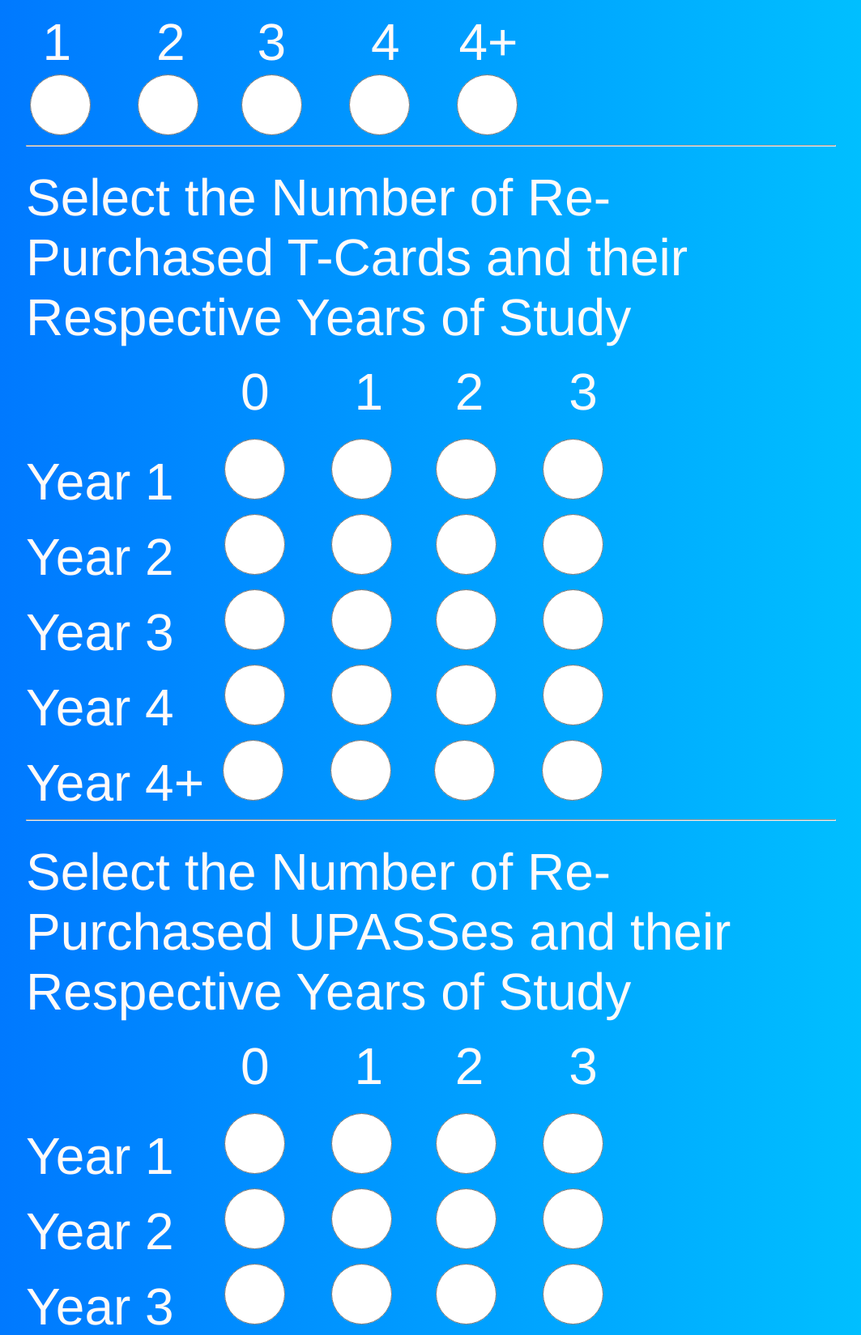
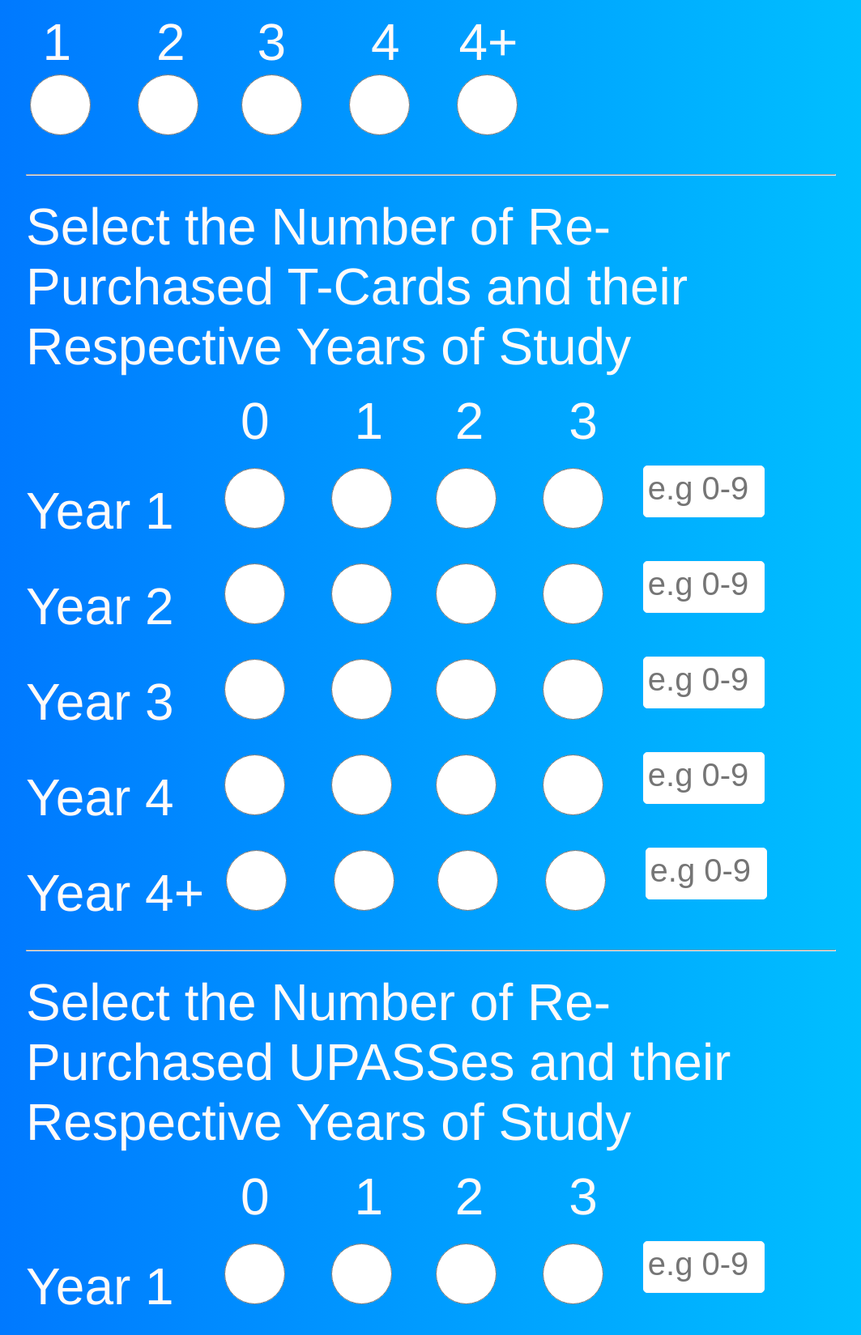
Before and after one commit to ArsalaBangash/STA304ProjectForm, a PHP site: page / in a window 1280 px wide. Shown: the part 349-1998 px from the top of the page at 81% size, without its empty margins (108-1171 px from the left). Run offline with PHP 8.4, Linux system fonts and the light colour scheme; some libraries are stand-ins or nearby versions.

Commit message:
Last commit today

```diff
--- a/index.php
+++ b/index.php
@@ -20,7 +20,7 @@
             $_POST['sumUpass']
         );
 
-        $fp = fopen('project_data.csv', 'a');
+        $fp = fopen('project_data.csv', 'w');
 
         fputcsv($fp, $list);
 
@@ -56,6 +56,13 @@
                 width: 75px;
                 height: 75px;
                 background: deepskyblue;
+                margin-bottom: 40px;
+            }
+
+            .small-field {
+                width: 150px;
+                position: absolute;
+
             }
 
             hr.style13 {
@@ -161,6 +168,8 @@
                 <input type="radio" id="year1TRadio" value="1" name="year1TRadio" class="radioControl">&emsp;&emsp;&nbsp;&nbsp;
                 <input type="radio" id="year1TRadio" value="2" name="year1TRadio" class="radioControl">&emsp;&emsp;&nbsp;&nbsp;&nbsp;
                 <input type="radio" id="year1TRadio" value="3" name="year1TRadio" class="radioControl">&emsp;&emsp;&nbsp;&nbsp;&nbsp;
+                <input type="tel" name="year1TRadio" id="year1TRadio" placeholder="e.g 0-9" class="small-field">
+
                 <br>
 
                 <label for="year2TRadio">Year 2</label> &emsp;&emsp;&emsp;
@@ -168,6 +177,8 @@
                 <input type="radio" id="year2TRadio" value="1" name="year2TRadio" class="radioControl">&emsp;&emsp;&nbsp;&nbsp;
                 <input type="radio" id="year2TRadio" value="2" name="year2TRadio" class="radioControl">&emsp;&emsp;&nbsp;&nbsp;&nbsp;
                 <input type="radio" id="year2TRadio" value="3" name="year2TRadio" class="radioControl">&emsp;&emsp;&nbsp;&nbsp;&nbsp;
+                <input type="tel" name="year2TRadio" id="year2TRadio" placeholder="e.g 0-9" class="small-field">
+
                 <br>
 
                 <label for="year3TRadio">Year 3</label> &emsp;&emsp;&emsp;
@@ -175,6 +186,8 @@
                 <input type="radio" id="year3TRadio" value="1" name="year3TRadio" class="radioControl">&emsp;&emsp;&nbsp;&nbsp;
                 <input type="radio" id="year3TRadio" value="2" name="year3TRadio" class="radioControl">&emsp;&emsp;&nbsp;&nbsp;&nbsp;
                 <input type="radio" id="year3TRadio" value="3" name="year3TRadio" class="radioControl">&emsp;&emsp;&nbsp;&nbsp;&nbsp;
+                <input type="tel" name="year3TRadio" id="year3TRadio" placeholder="e.g 0-9" class="small-field">
+
                 <br>
 
                 <label for="year4TRadio">Year 4</label> &emsp;&emsp;&emsp;
@@ -182,13 +195,17 @@
                 <input type="radio" id="year4TRadio" value="1" name="year4TRadio" class="radioControl">&emsp;&emsp;&nbsp;&nbsp;
                 <input type="radio" id="year4TRadio" value="2" name="year4TRadio" class="radioControl">&emsp;&emsp;&nbsp;&nbsp;&nbsp;
                 <input type="radio" id="year4TRadio" value="3" name="year4TRadio" class="radioControl">&emsp;&emsp;&nbsp;&nbsp;&nbsp;
+                <input type="tel" name="year4TRadio" id="year4TRadio" placeholder="e.g 0-9" class="small-field">
+
                 <br>
 
-                <label for="year5TRadio">Year 4+</label> &nbsp;&nbsp;
+                <label for="year5TRadio">Year 4+</label> &nbsp;&nbsp;&nbsp;
                 <input type="radio" id="year5TRadio" value="0" name="year5TRadio" class="radioControl">&emsp;&emsp;&nbsp;&nbsp;&nbsp;
                 <input type="radio" id="year5TRadio" value="1" name="year5TRadio" class="radioControl">&emsp;&emsp;&nbsp;&nbsp;
                 <input type="radio" id="year5TRadio" value="2" name="year5TRadio" class="radioControl">&emsp;&emsp;&nbsp;&nbsp;&nbsp;
                 <input type="radio" id="year5TRadio" value="3" name="year5TRadio" class="radioControl">&emsp;&emsp;&nbsp;&nbsp;&nbsp;
+                <input type="tel" name="year5TRadio" id="year5TRadio" placeholder="e.g 0-9" class="small-field">
+
                 <hr class="style18"> <br>
 
                 <label>Select the Number of Re-Purchased UPASSes and their Respective Years of Study</label> <br> <br>
@@ -207,6 +224,7 @@
                 <input type="radio" id="year1URadio" value="1" name="year1URadio" class="radioControl">&emsp;&emsp;&nbsp;&nbsp;
                 <input type="radio" id="year1URadio" value="2" name="year1URadio" class="radioControl">&emsp;&emsp;&nbsp;&nbsp;&nbsp;
                 <input type="radio" id="year1URadio" value="3" name="year1URadio" class="radioControl">&emsp;&emsp;&nbsp;&nbsp;&nbsp;
+                <input type="tel" name="year1URadio" id="year1URadio" placeholder="e.g 0-9" class="small-field">
                 <br>
 
                 <label for="year2URadio">Year 2</label> &emsp;&emsp;&emsp;
@@ -214,6 +232,7 @@
                 <input type="radio" id="year2URadio" value="1" name="year2URadio" class="radioControl">&emsp;&emsp;&nbsp;&nbsp;
                 <input type="radio" id="year2URadio" value="2" name="year2URadio" class="radioControl">&emsp;&emsp;&nbsp;&nbsp;&nbsp;
                 <input type="radio" id="year2URadio" value="3" name="year2URadio" class="radioControl">&emsp;&emsp;&nbsp;&nbsp;&nbsp;
+                <input type="tel" name="year2URadio" id="year2URadio" placeholder="e.g 0-9" class="small-field">
                 <br>
 
                 <label for="year3URadio">Year 3</label> &emsp;&emsp;&emsp;
@@ -221,6 +240,7 @@
                 <input type="radio" id="year3URadio" value="1" name="year3URadio" class="radioControl">&emsp;&emsp;&nbsp;&nbsp;
                 <input type="radio" id="year3URadio" value="2" name="year3URadio" class="radioControl">&emsp;&emsp;&nbsp;&nbsp;&nbsp;
                 <input type="radio" id="year3URadio" value="3" name="year3URadio" class="radioControl">&emsp;&emsp;&nbsp;&nbsp;&nbsp;
+                <input type="tel" name="year3URadio" id="year3URadio" placeholder="e.g 0-9" class="small-field">
                 <br>
 
                 <label for="year4URadio">Year 4</label> &emsp;&emsp;&emsp;
@@ -228,13 +248,17 @@
                 <input type="radio" id="year4URadio" value="1" name="year4URadio" class="radioControl">&emsp;&emsp;&nbsp;&nbsp;
                 <input type="radio" id="year4URadio" value="2" name="year4URadio" class="radioControl">&emsp;&emsp;&nbsp;&nbsp;&nbsp;
                 <input type="radio" id="year4URadio" value="3" name="year4URadio" class="radioControl">&emsp;&emsp;&nbsp;&nbsp;&nbsp;
+                <input type="tel" name="year4URadio" id="year4URadio" placeholder="e.g 0-9" class="small-field">
+
                 <br>
 
-                <label for="year5URadio">Year 4+</label> &nbsp;&nbsp;
+                <label for="year5URadio">Year 4+</label> &nbsp;&nbsp;&nbsp;
                 <input type="radio" id="year5URadio" value="0" name="year5URadio" class="radioControl">&emsp;&emsp;&nbsp;&nbsp;&nbsp;
                 <input type="radio" id="year5URadio" value="1" name="year5URadio" class="radioControl">&emsp;&emsp;&nbsp;&nbsp;
                 <input type="radio" id="year5URadio" value="2" name="year5URadio" class="radioControl">&emsp;&emsp;&nbsp;&nbsp;&nbsp;
                 <input type="radio" id="year5URadio" value="3" name="year5URadio" class="radioControl">&emsp;&emsp;&nbsp;&nbsp;&nbsp;
+                <input type="tel" name="year5URadio" id="year5URadio" placeholder="e.g 0-9" class="small-field">
+
                 <hr class="style18"> <br>
 
                 <label for="fullUpass">Number of U-Passes Re-Purchased in the Fall/Winter</label><br>
```
